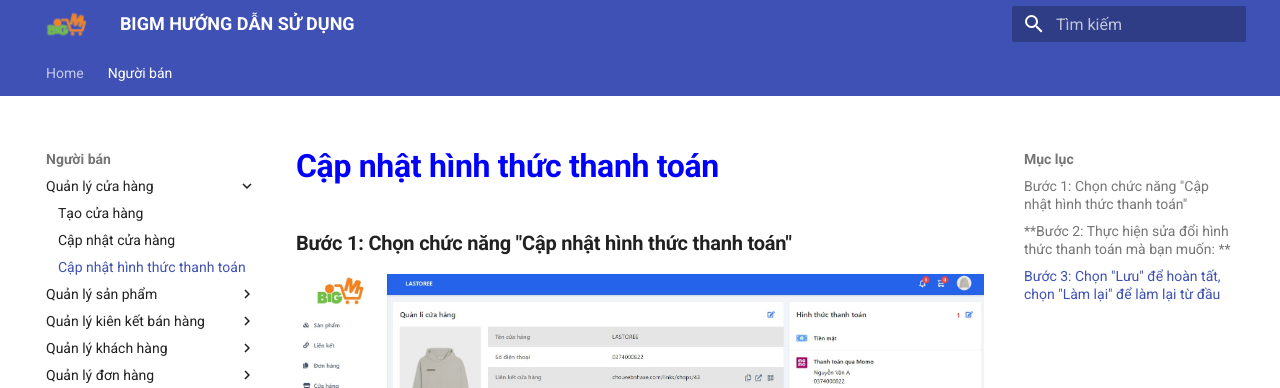
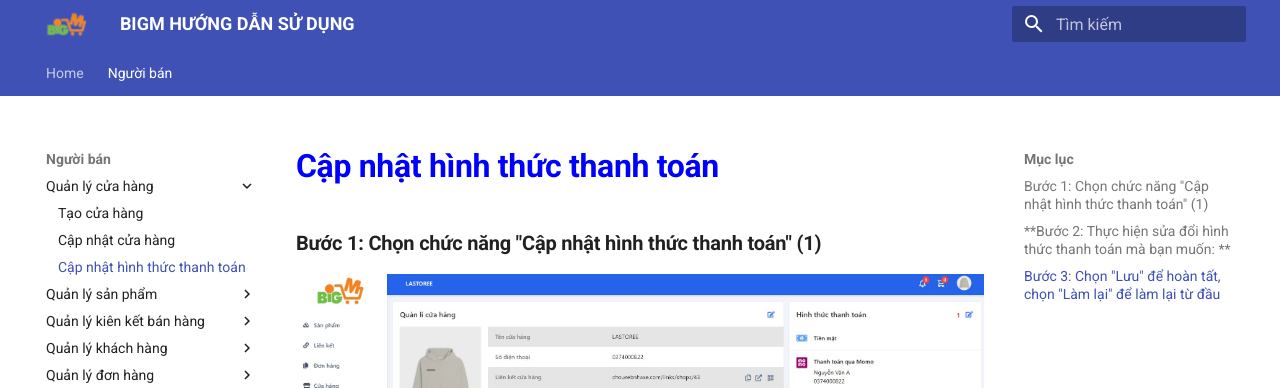
Before and after one commit to octa-tech/bigm-tutorial, an MkDocs documentation site: the page built from docs/shop/update-payment.md, in a window 1280 px wide and 1279 px high. Shown: the top 388 px of the window. Built offline with MkDocs 1.6.1 and Material for MkDocs 9.7.7, drawn with Linux system fonts in a browser that asks for light colours.

Commit message:
change payment

```diff
--- a/docs/shop/update-payment.md
+++ b/docs/shop/update-payment.md
@@ -1,6 +1,6 @@
 # <span style="color: blue; font-weight:900;"> Cập nhật hình thức thanh toán </span>
 
-### **Bước 1: Chọn chức năng "Cập nhật hình thức thanh toán"**
+### **Bước 1: Chọn chức năng "Cập nhật hình thức thanh toán" (1)**
 
 ![](../images/Shop/Updatepayment.png)
 
```
